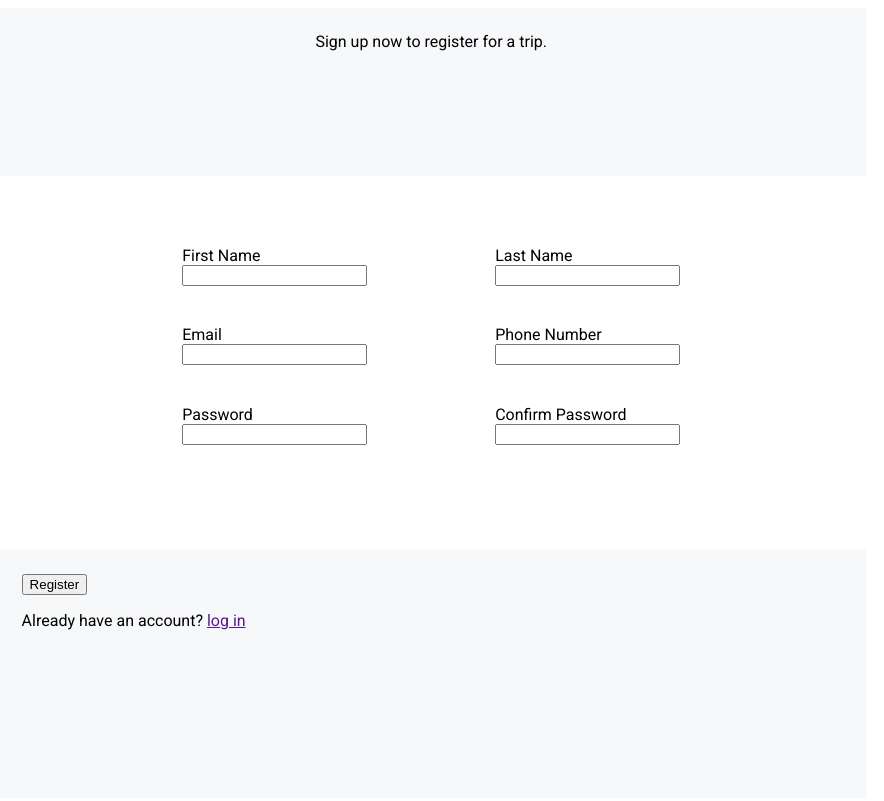
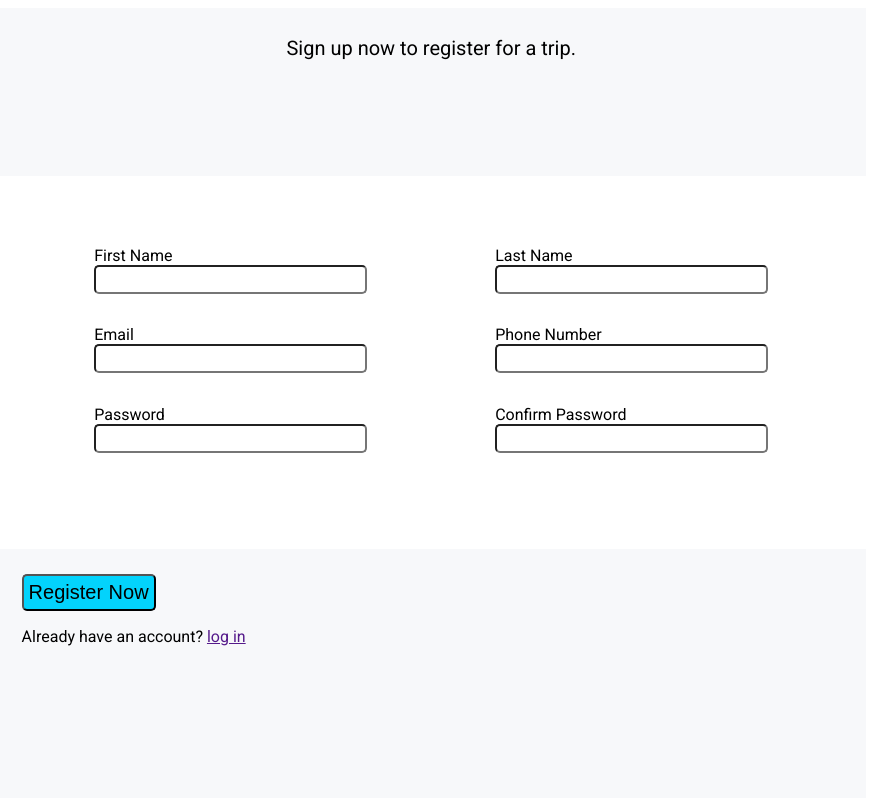
Before and after one commit to CraigMarc/Sign-up-Form, a plain HTML site: page index.html in a window 1280 px wide. Shown: the full height of the page, 396-1280 px from the left. Drawn offline with Linux system fonts and the light colour scheme.

Commit message:
finished css

```diff
--- a/index.html
+++ b/index.html
@@ -51,7 +51,7 @@
     </div>
     </fieldset>
     <div class="submit">
-    <button type="submit">Register</button>
+    <button type="submit">Register Now</button>
 
     <p>Already have an account? <a href="">log in</a></p>
     </div>
--- a/styles.css
+++ b/styles.css
@@ -40,11 +40,11 @@ img {
    height: 20vh;
     background-color: #f7f8fa;
     padding-top: 1vh;
+    font-size: 20px;
 }
 
 form {
   padding-top: 8vh;
-
 
 }
 input, label {
@@ -59,10 +59,14 @@ display: flex;
    border: none
 }
 
-.input {
 
 
+input {
+font-size: 20px;
+border-radius: 5px;
 }
+
+
 .submit {
     height: 28vh;
     padding-left: 2vw;
@@ -73,3 +77,10 @@ display: flex;
 .password {
     padding-bottom: 10vh;
 }
+
+button {
+    padding: 5px;
+    font-size: 20px;
+    border-radius: 5px;
+    background-color: #03d3fc;
+}
```
